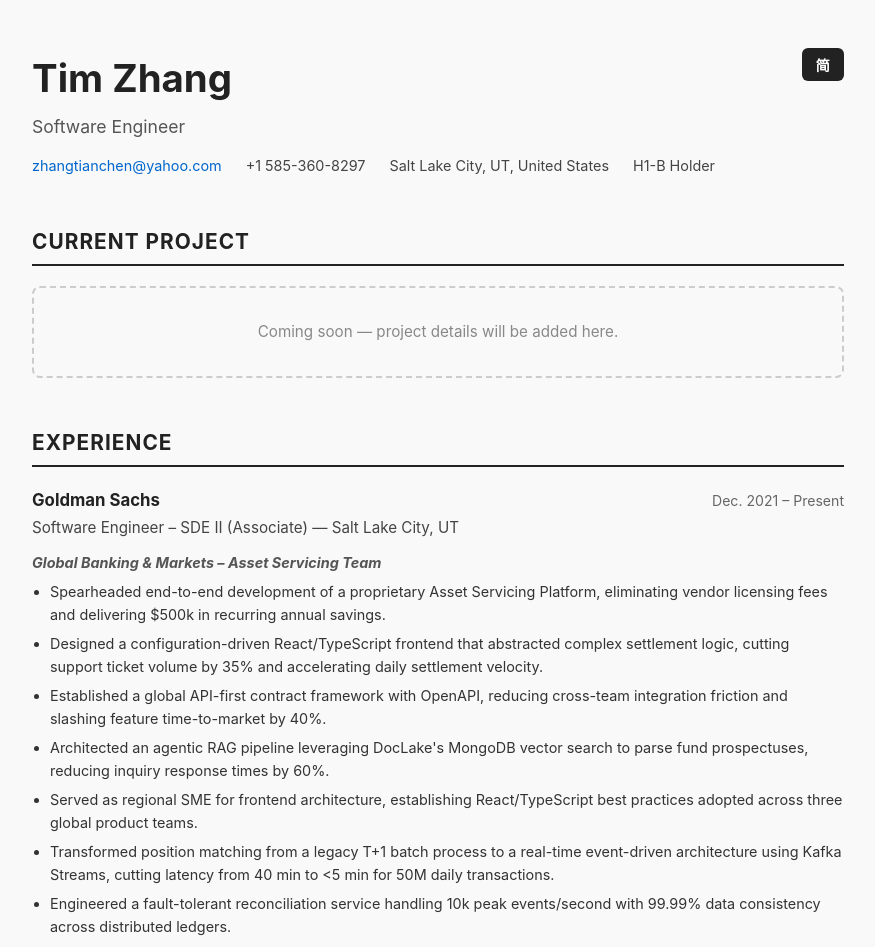
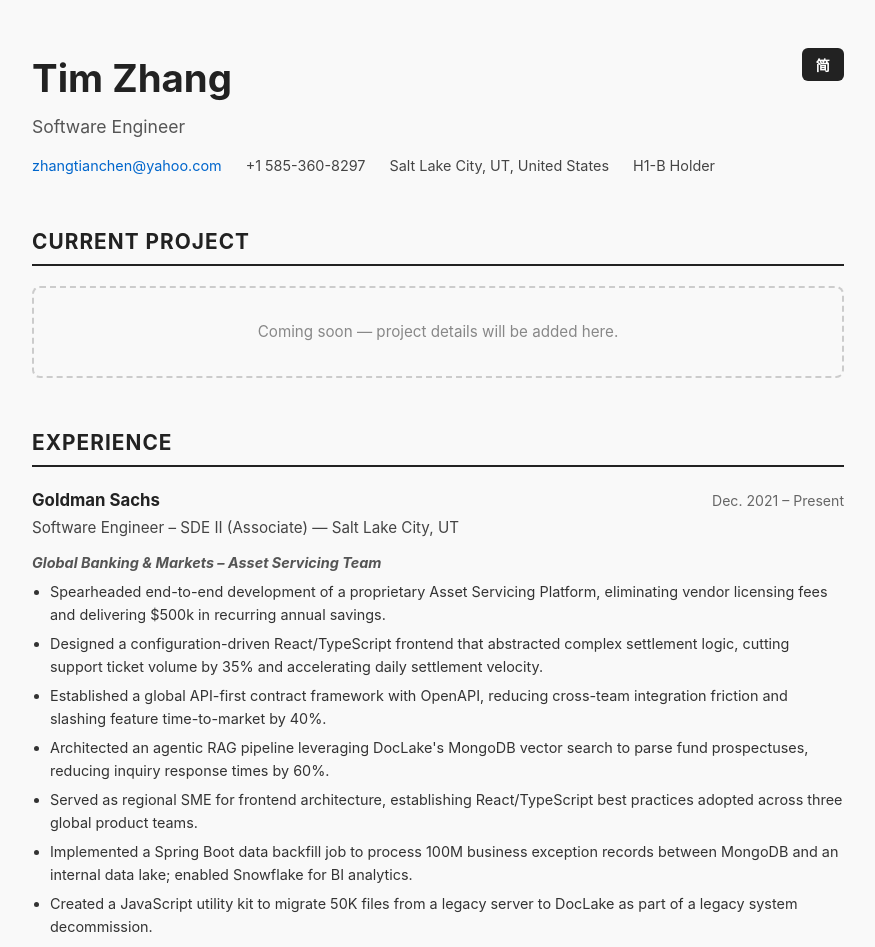
Before and after one commit to timzhangRepo/myportfolio, a React (Vite) app: page / in a window 1280 px wide. Shown: the top 947 px of the page, without its empty margins (202-1077 px from the left). Built offline with nearby package versions, Linux system fonts and the light colour scheme.

Commit message:
Remove unverified kafka/reconciliation bullets

```diff
--- a/src/data/resume.ts
+++ b/src/data/resume.ts
@@ -24,8 +24,6 @@
             "Established a global API-first contract framework with OpenAPI, reducing cross-team integration friction and slashing feature time-to-market by 40%.",
             "Architected an agentic RAG pipeline leveraging DocLake's MongoDB vector search to parse fund prospectuses, reducing inquiry response times by 60%.",
             "Served as regional SME for frontend architecture, establishing React/TypeScript best practices adopted across three global product teams.",
-            "Transformed position matching from a legacy T+1 batch process to a real-time event-driven architecture using Kafka Streams, cutting latency from 40 min to <5 min for 50M daily transactions.",
-            "Engineered a fault-tolerant reconciliation service handling 10k peak events/second with 99.99% data consistency across distributed ledgers.",
             "Implemented a Spring Boot data backfill job to process 100M business exception records between MongoDB and an internal data lake; enabled Snowflake for BI analytics.",
             "Created a JavaScript utility kit to migrate 50K files from a legacy server to DocLake as part of a legacy system decommission.",
           ],
@@ -57,8 +55,6 @@
             "建立基于 OpenAPI 的全球 API 优先合约框架，解耦前后端开发周期，将功能上线时间缩短 40%。",
             "架构智能 RAG 管道，利用 DocLake 的 MongoDB 向量搜索解析复杂基金招募说明书，使运营团队实现自然语言查询，将查询响应时间缩短 60%。",
             "担任 SLC 办公室前端架构区域主题专家，制定可扩展的 React/TypeScript 最佳实践，并在三个全球产品团队中推广落地。",
-            "将持仓匹配引擎从传统 T+1 批处理改造为基于 Kafka Streams 的实时事件驱动架构，将 5000 万日交易的数据处理延迟从 40 分钟降至 5 分钟以内。",
-            "构建容错对账服务，峰值处理能力达每秒 1 万事件，确保分布式账本间 99.99% 的数据一致性，满足监管合规要求。",
             "使用 Spring Boot 和 Java 实现数据回填任务，处理 MongoDB 与内部数据湖之间的 1 亿条业务异常记录，并启用 Snowflake 支持商业智能分析。",
             "创建 JavaScript 工具包，将 5 万个文件从外部遗留服务器迁移至 DocLake，作为遗留系统退役的一部分。",
           ],
```
